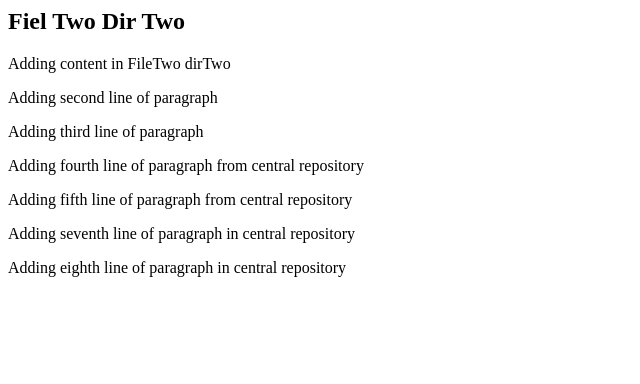
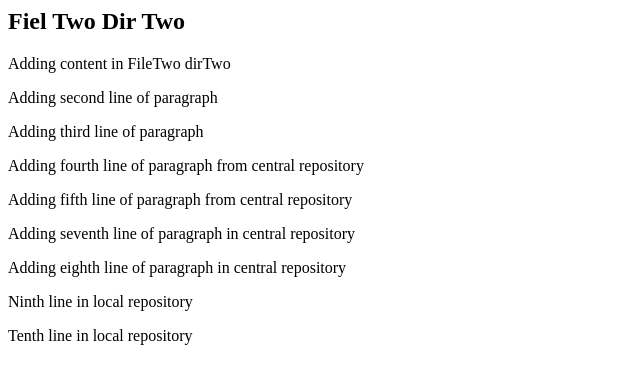
Before and after one commit to YugandharKlog/klog-repo, a plain HTML site: page dirTwo/fileTwo.html in a window 1280 px wide. Shown: the whole page, without its empty margins (0-640 px from the left). Drawn offline with Linux system fonts and the light colour scheme.

Commit message:
ninth tenth local
added ninth and tenth lines of code in local repository

```diff
--- a/dirTwo/fileTwo.html
+++ b/dirTwo/fileTwo.html
@@ -9,6 +9,8 @@
 			<p>Adding fifth line of paragraph from central repository</p>
 			<p>Adding seventh line of paragraph in central repository</p>
 			<p>Adding eighth line of paragraph in central repository</p>
+			<p>Ninth line in local repository</p>
+			<p>Tenth line in local repository</p>
 		</body>
 	</head>
 </html>
```
